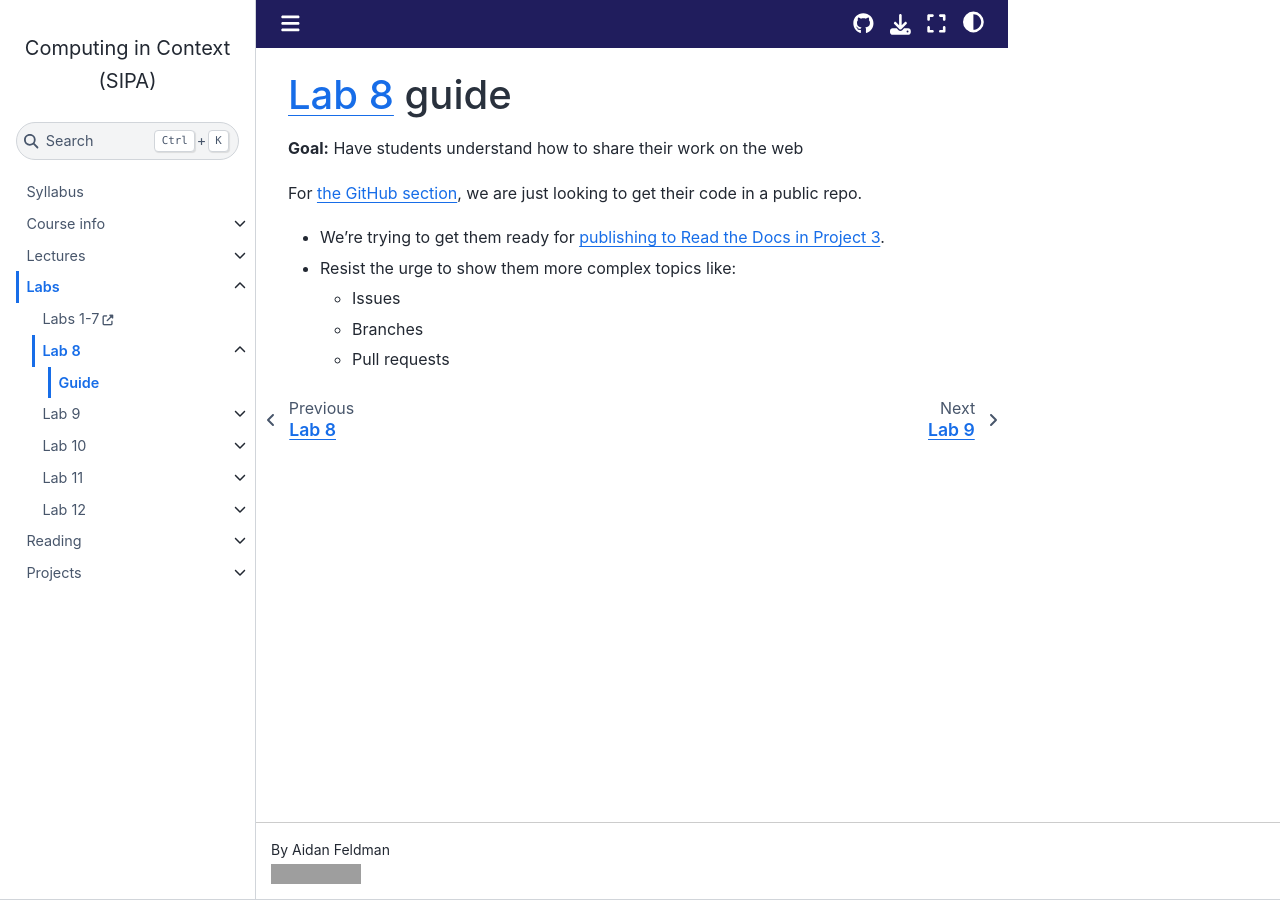
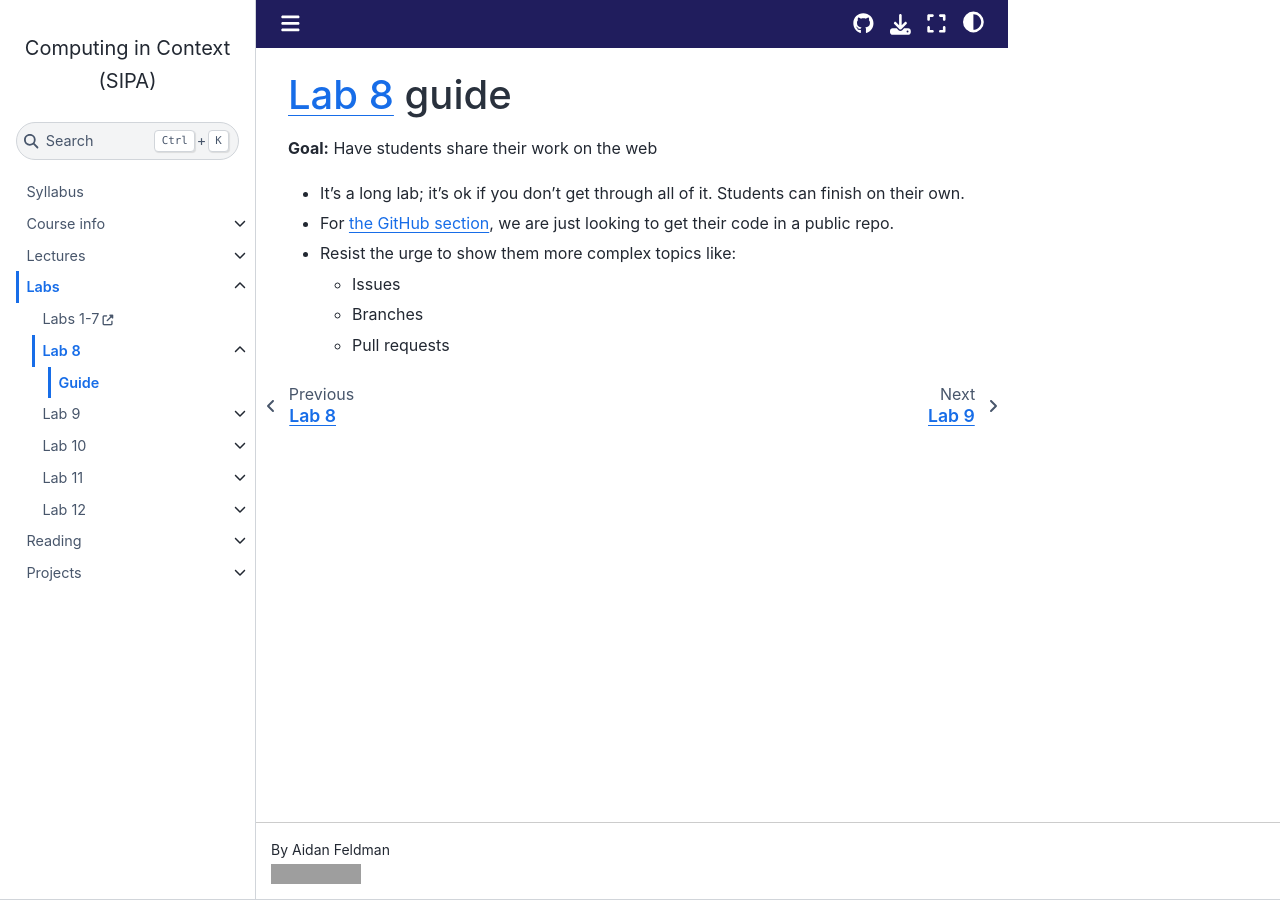
Before and after one commit to afeld/computing-in-context, a Jupyter Book: the page built from lab_8_guide.md, in a window 1280 px wide. Built offline with Jupyter Book 1.0.4 settings and Sphinx 7.4.7 and the Sphinx Book theme 1.1.4, drawn with Linux system fonts in a browser that asks for light colours; pages that are not in the unit, such as notebooks, are missing from menus; comment, search, counter and statistics services are not loaded; grey boxes are pictures that could not be loaded.

Commit message:
update lab 8 guide

```diff
--- a/lab_8_guide.md
+++ b/lab_8_guide.md
@@ -1,10 +1,9 @@
 # [Lab 8](lab_8.ipynb) guide
 
-**Goal:** Have students understand how to share their work on the web
+**Goal:** Have students share their work on the web
 
-For [the GitHub section](lab_8.ipynb#github), we are just looking to get their code in a public repo.
-
-- We're trying to get them ready for [publishing to Read the Docs in Project 3](project_3.md#publish).
+- It's a long lab; it's ok if you don't get through all of it. Students can finish on their own.
+- For [the GitHub section](lab_8.ipynb#github), we are just looking to get their code in a public repo.
 - Resist the urge to show them more complex topics like:
   - Issues
   - Branches
```
